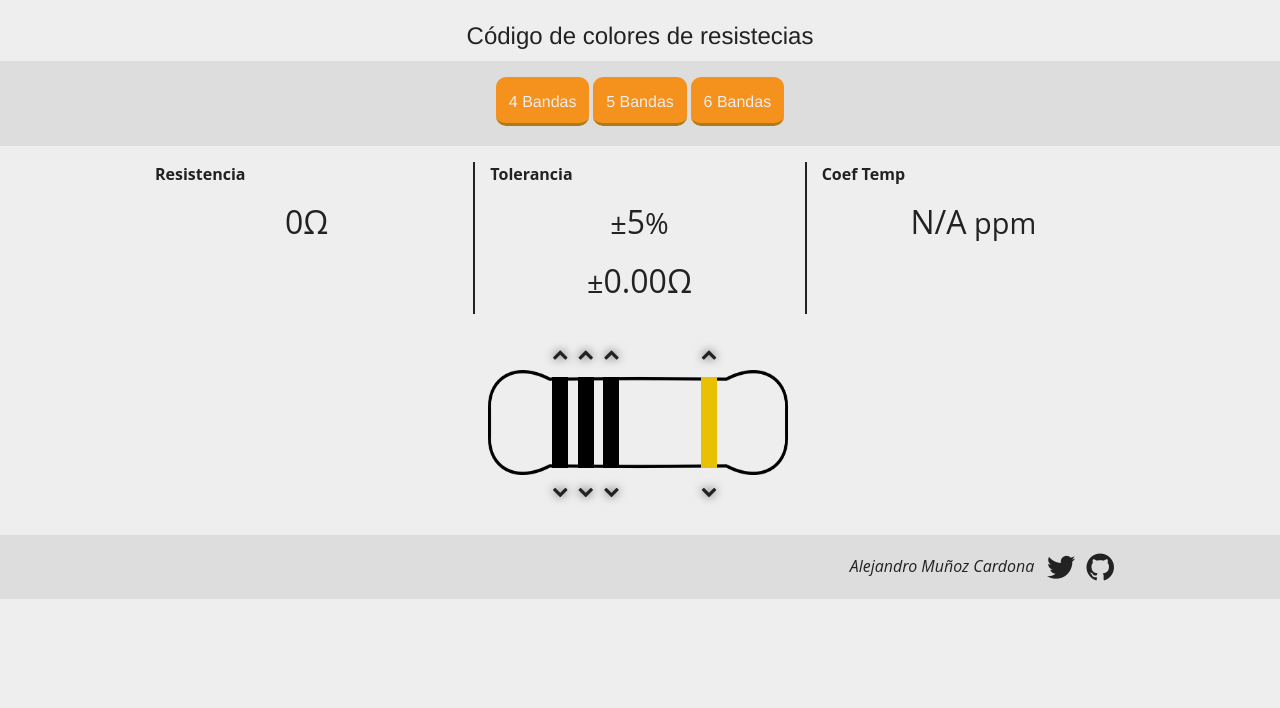
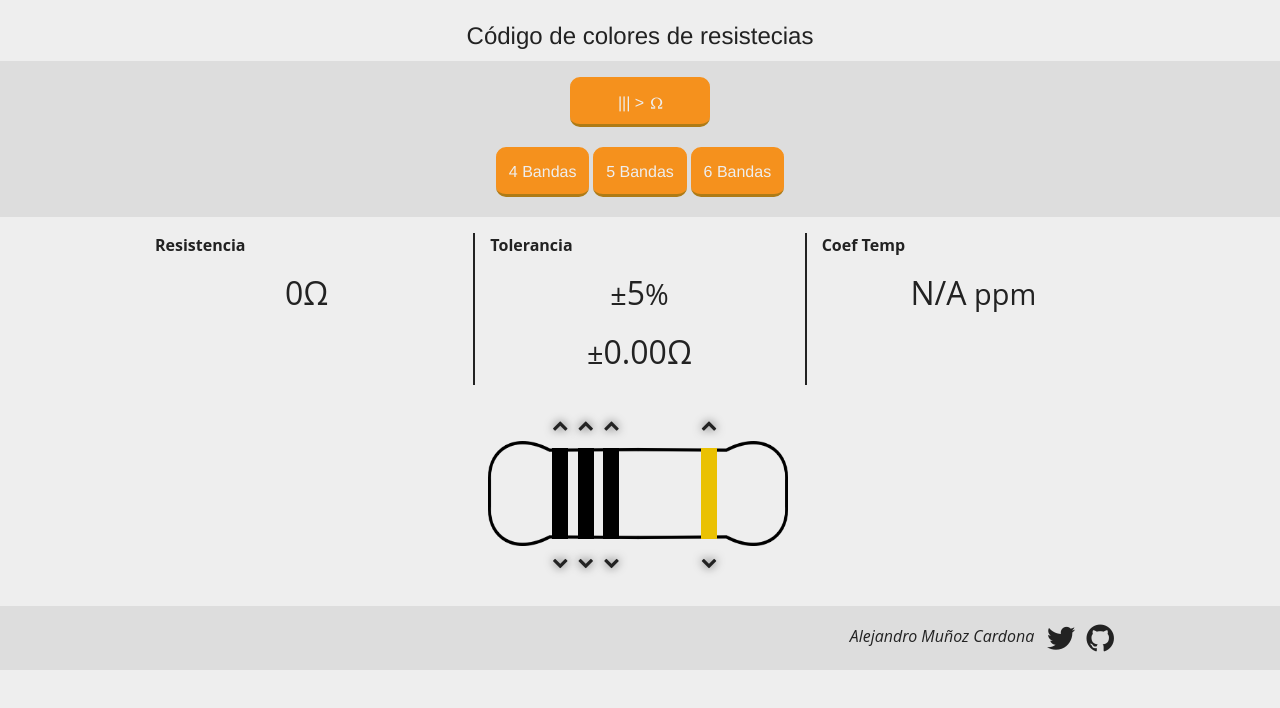
Before and after one commit to ElcPro/codigo-resistencias, a plain HTML site: page index.html in a window 1280 px wide. Drawn offline with Linux system fonts and the light colour scheme.

Commit message:
agrego boton para elegir el tipo de conversión, de código a valor o de valor a código

```diff
--- a/css/estilos.css
+++ b/css/estilos.css
@@ -247,6 +247,10 @@ header
 {
 	height: 105px;
 	width: 300px;
+}
+.selector .tipo-numero .conversion
+{
+	padding: 0.8em 3em;
 }
 .totales
 {
--- a/index.html
+++ b/index.html
@@ -17,6 +17,9 @@
 	</header>
 	<div class="selector">
 		<div class="row tipo-numero">
+			<div class="small-12 medium-12 large-12 columns">
+				<div class="button small radius conversion">||| > <span class="icon-omega"></span></div>
+			</div>
 			<div class="small-12 medium-12 large-12 columns">
 				<div class="button small radius cuatroBandas">4 Bandas</div>
 				<div class="button small radius cincoBandas">5 Bandas</div>
```
